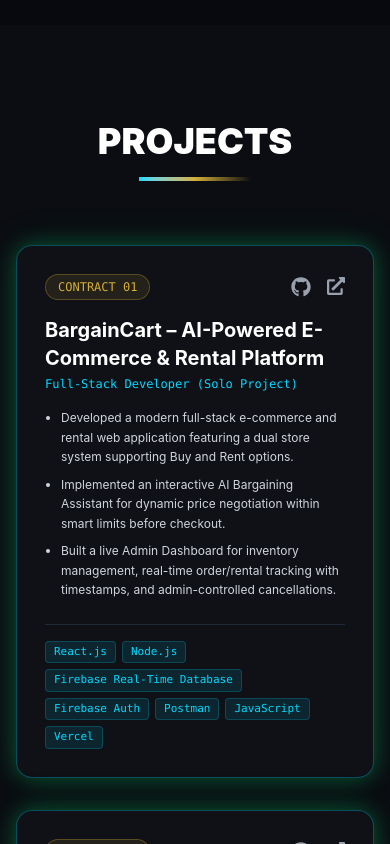
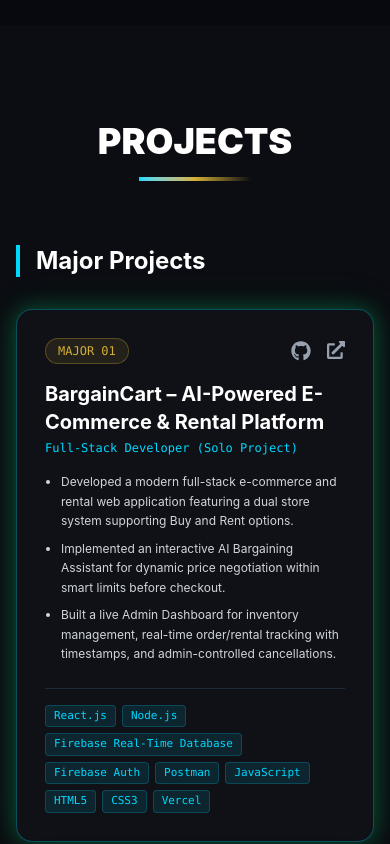
Before and after one commit to mohdmujtabanizami/my-portfolio, a React (Vite) app in the folder Portfolio/: page / in a window 390 px wide. Shown: the part 4940-5784 px from the top of the page. Built offline with nearby package versions, Linux system fonts and the light colour scheme.

Commit message:
Update certificates, projects, and portfolio links

```diff
--- a/Portfolio/src/components/Certificate.jsx
+++ b/Portfolio/src/components/Certificate.jsx
@@ -2,6 +2,24 @@ import { motion } from "framer-motion";
 import { FaExternalLinkAlt } from "react-icons/fa";
 
 const certificates = [
+  {
+    title: "Certificate program in MERN Stack",
+    issuer: "NASSCOM",
+    date: "August 2026",
+    link: "https://www.futureskillsprime.in/iDH/user/credential/view/32914-f564cd02-a090-11f1-bcca-005056b48b54"
+  },
+  {
+    title: "Certificate program in React JS",
+    issuer: "NASSCOM",
+    date: "August 2026",
+    link: "https://www.futureskillsprime.in/iDH/user/credential/view/32914-33392d2b-a092-11f1-bcca-005056b48b54"
+  },
+  {
+    title: "Certificate program in Mobile App Development",
+    issuer: "NASSCOM",
+    date: "August 2026",
+    link: "https://www.futureskillsprime.in/iDH/user/credential/view/32914-a2e30244-a092-11f1-bcca-005056b48b54"
+  },
   {
     title: "Exploratory Data Analysis",
     issuer: "SSC NASSCOM",
--- a/Portfolio/src/components/Project.jsx
+++ b/Portfolio/src/components/Project.jsx
@@ -1,7 +1,7 @@
 import { motion } from "framer-motion";
 import { FaExternalLinkAlt, FaGithub } from "react-icons/fa";
 
-const projects = [
+const majorProjects = [
   {
     title: "BargainCart – AI-Powered E-Commerce & Rental Platform",
     role: "Full-Stack Developer (Solo Project)",
@@ -10,9 +10,9 @@ const projects = [
       "Implemented an interactive AI Bargaining Assistant for dynamic price negotiation within smart limits before checkout.",
       "Built a live Admin Dashboard for inventory management, real-time order/rental tracking with timestamps, and admin-controlled cancellations."
     ],
-    stack: ["React.js", "Node.js", "Firebase Real-Time Database", "Firebase Auth", "Postman", "JavaScript", "Vercel"],
+    stack: ["React.js", "Node.js", "Firebase Real-Time Database", "Firebase Auth", "Postman", "JavaScript", "HTML5", "CSS3", "Vercel"],
     github: "https://github.com/mohdmujtabanizami/bargaincart-app",
-    live: "https://bargaincart-app.vercel.app/"
+    live: "https://bargaincart-app.vercel.app"
   },
   {
     title: "ScoreHub – Live Football Scores & Statistics Platform",
@@ -23,7 +23,7 @@ const projects = [
       "Built reusable React components and implemented dynamic routing for team pages, player profiles, and match details.",
       "Implemented Firebase Authentication with Google Sign-In for secure user access and personalized experiences."
     ],
-    stack: ["React.js", "JavaScript", "Firebase Authentication", "REST APIs", "Vite"],
+    stack: ["React.js", "JavaScript", "HTML5", "CSS3", "Firebase Authentication", "Postman", "REST APIs", "Vite"],
     github: "https://github.com/mohdmujtabanizami/football-live-score",
     live: "https://football-live-score-one.vercel.app"
   },
@@ -36,16 +36,55 @@ const projects = [
       "Integrated REST APIs for product management, user authentication, and real-time price negotiation features.",
       "Built a mobile-friendly interface using Tailwind CSS, ensuring responsive design across different devices and screen sizes."
     ],
-    stack: ["React.js", "Next.js", "JavaScript", "Tailwind CSS", "REST APIs"],
+    stack: ["React.js", "Next.js", "JavaScript", "HTML5", "CSS3", "Tailwind CSS", "REST APIs"],
     github: "https://github.com/mohdmujtabanizami",
-    live: "#"
+    live: "https://hugglemart-mern-stack-2.onrender.com"
+  }
+];
+
+const miniProjects = [
+  {
+    title: "HisabKitab – Ultimate Financial Pro Tracker",
+    role: "Solo Project",
+    points: [
+      "Developed a feature-rich Progressive Web Application (PWA) for comprehensive personal finance and budget management using HTML5, CSS3, and Vanilla JavaScript.",
+      "Engineered an AI-powered OCR Receipt Scanner using Tesseract.js to automatically extract itemized bill details and integrated Voice-Powered Expense Logging via the Web Speech API.",
+      "Implemented robust offline data persistence using local storage with Cloud JSON Backup capabilities, multi-language support, and a custom 4-digit PIN lock for data security."
+    ],
+    stack: ["HTML5", "CSS3", "Vanilla JavaScript", "Tesseract.js", "Web Speech API", "PWA", "Vercel"],
+    github: "https://github.com/mohdmujtabanizami",
+    live: "https://hisab-kitab-iota-one.vercel.app"
+  },
+  {
+    title: "SkyPulse-Weather",
+    role: "Solo Project",
+    points: [
+      "Developed a high-performance Progressive Web Application (PWA) for real-time global weather tracking using HTML5, CSS3, and Vanilla JavaScript.",
+      "Engineered a custom multi-API key rotation system integrating OpenWeatherMap APIs to bypass rate limits and ensure zero application downtime.",
+      "Implemented interactive visual components including a precise SVG sun tracking arc, hourly temperature wave chart, comprehensive rain tracking engine, and a live timezone-synchronized world clock."
+    ],
+    stack: ["HTML5", "CSS3", "Vanilla JavaScript", "OpenWeatherMap API", "PWA", "Vercel"],
+    github: "https://github.com/mohdmujtabanizami",
+    live: "https://skypulse-weather-pi.vercel.app"
+  },
+  {
+    title: "Multi-Tool App – Scientific Calculator & Currency Converter",
+    role: "Solo Project",
+    points: [
+      "Developed a fast, responsive utility web application featuring a Scientific Calculator, real-time Currency Converter, and Percentage Calculator.",
+      "Configured the application as an installable Progressive Web App (PWA) with a custom Service Worker and web manifest for native-like mobile and desktop experiences.",
+      "Integrated a live, open exchange rate API to fetch global currency rates and engineered persistent state tracking using browser localStorage."
+    ],
+    stack: ["HTML5", "CSS3", "Vanilla JavaScript", "REST APIs", "PWA", "Vercel"],
+    github: "https://github.com/mohdmujtabanizami",
+    live: "https://multi-tool-app-hazel.vercel.app"
   }
 ];
 
 const Project = () => {
   return (
     <section id="projects" className="py-24 px-4 bg-[#0b0d12]">
-      <div className="max-w-6xl mx-auto">
+      <div className="max-w-7xl mx-auto">
         <div className="text-center mb-16">
           <h2 className="text-4xl md:text-5xl font-black mb-4">
             PROJECTS <span className="text-[#00d9ff]"></span>
@@ -53,10 +92,15 @@ const Project = () => {
           <div className="w-28 h-1 bg-gradient-to-r from-[#00d9ff] via-[#d4af37] to-transparent mx-auto"></div>
         </div>
 
+        {/* ---------- MAJOR PROJECTS SECTION ---------- */}
+        <div className="mb-12">
+          <h3 className="text-2xl md:text-3xl font-bold text-white mb-8 border-l-4 border-[#00d9ff] pl-4">
+            Major Projects
+          </h3>
           <div className="grid lg:grid-cols-3 gap-8">
-          {projects.map((project, index) => (
+            {majorProjects.map((project, index) => (
               <motion.div
-              key={index}
+                key={`major-${index}`}
                 initial={{ opacity: 0, y: 30 }}
                 whileInView={{ opacity: 1, y: 0 }}
                 transition={{ duration: 0.5, delay: index * 0.2 }}
@@ -66,7 +110,7 @@ const Project = () => {
                 <div>
                   <div className="flex justify-between items-center mb-4">
                     <span className="text-xs font-mono text-[#d4af37] bg-[#d4af37]/10 px-3 py-1 rounded-full border border-[#d4af37]/30">
-                    CONTRACT 0{index + 1}
+                      MAJOR 0{index + 1}
                     </span>
                     <div className="flex gap-4">
                       <a href={project.github} target="_blank" rel="noopener noreferrer" className="text-gray-400 hover:text-[#00d9ff] transition">
@@ -101,6 +145,62 @@ const Project = () => {
             ))}
           </div>
         </div>
+
+        {/* ---------- MINI PROJECTS SECTION ---------- */}
+        <div className="pt-8">
+          <h3 className="text-2xl md:text-3xl font-bold text-white mb-8 border-l-4 border-[#d4af37] pl-4">
+            Mini Projects
+          </h3>
+          <div className="grid lg:grid-cols-3 gap-8">
+            {miniProjects.map((project, index) => (
+              <motion.div
+                key={`mini-${index}`}
+                initial={{ opacity: 0, y: 30 }}
+                whileInView={{ opacity: 1, y: 0 }}
+                transition={{ duration: 0.5, delay: index * 0.2 }}
+                viewport={{ once: true }}
+                className="portfolio-card bg-[#0f1117] border border-[#d4af37]/30 rounded-2xl p-7 flex flex-col justify-between hover:border-[#d4af37] transition-all duration-300"
+              >
+                <div>
+                  <div className="flex justify-between items-center mb-4">
+                    <span className="text-xs font-mono text-[#00d9ff] bg-[#00d9ff]/10 px-3 py-1 rounded-full border border-[#00d9ff]/30">
+                      MINI 0{index + 1}
+                    </span>
+                    <div className="flex gap-4">
+                      <a href={project.github} target="_blank" rel="noopener noreferrer" className="text-gray-400 hover:text-[#d4af37] transition">
+                        <FaGithub size={20} />
+                      </a>
+                      <a href={project.live} target="_blank" rel="noopener noreferrer" className="text-gray-400 hover:text-[#d4af37] transition">
+                        <FaExternalLinkAlt size={18} />
+                      </a>
+                    </div>
+                  </div>
+
+                  <h3 className="text-xl font-bold text-white mb-1">{project.title}</h3>
+                  <p className="text-xs font-mono text-[#d4af37] mb-4">{project.role}</p>
+
+                  <ul className="space-y-2 mb-6 text-gray-300 text-xs sm:text-sm list-disc pl-4">
+                    {project.points.map((pt, i) => (
+                      <li key={i} className="leading-relaxed">{pt}</li>
+                    ))}
+                  </ul>
+                </div>
+
+                <div>
+                  <div className="flex flex-wrap gap-1.5 pt-4 border-t border-gray-800">
+                    {project.stack.map((tech, i) => (
+                      <span key={i} className="text-[11px] font-mono text-[#d4af37] bg-[#d4af37]/10 px-2 py-0.5 rounded border border-[#d4af37]/20">
+                        {tech}
+                      </span>
+                    ))}
+                  </div>
+                </div>
+              </motion.div>
+            ))}
+          </div>
+        </div>
+
+      </div>
     </section>
   );
 };
```
Lines whose indentation alone changed are shown as unchanged.
